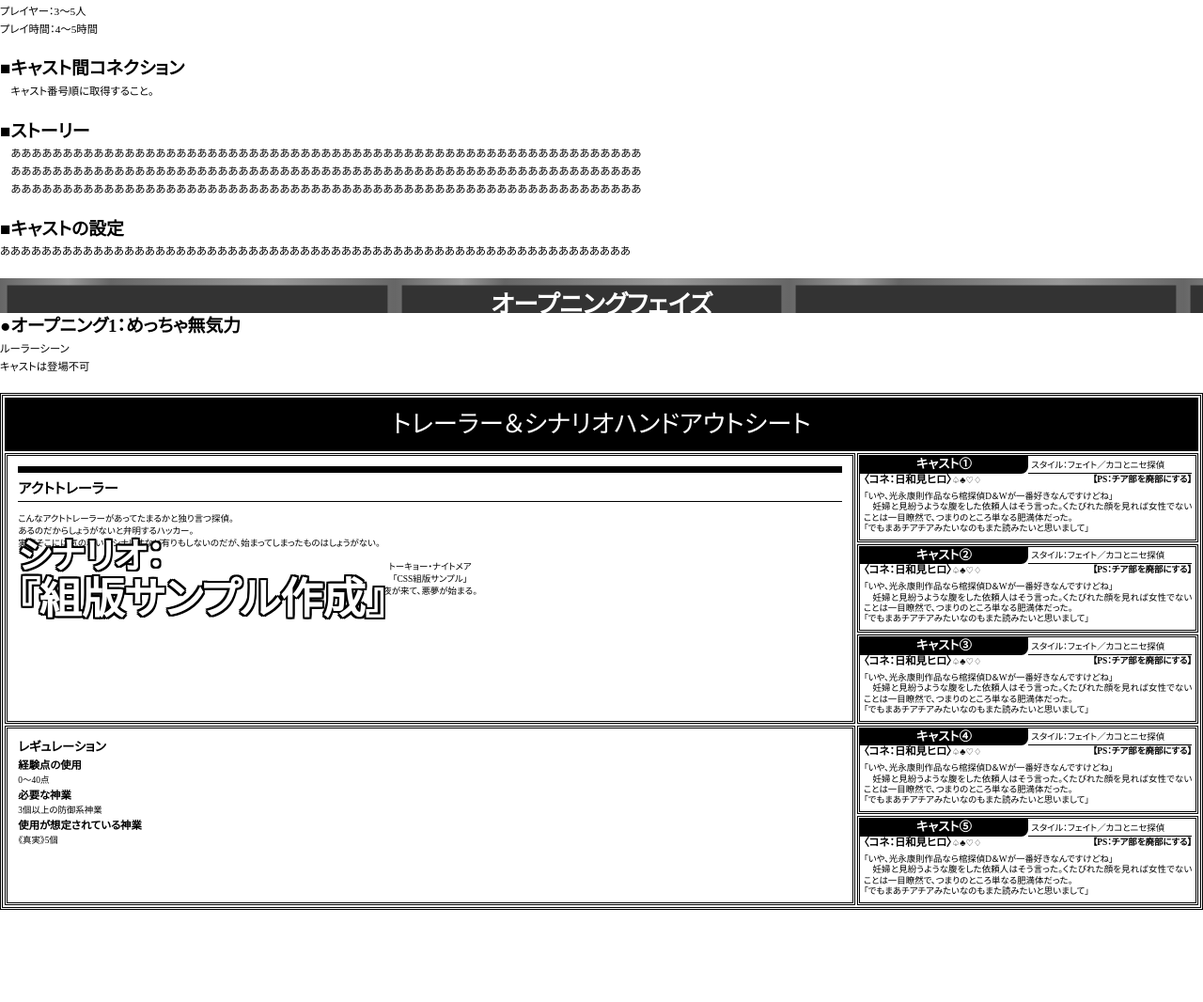
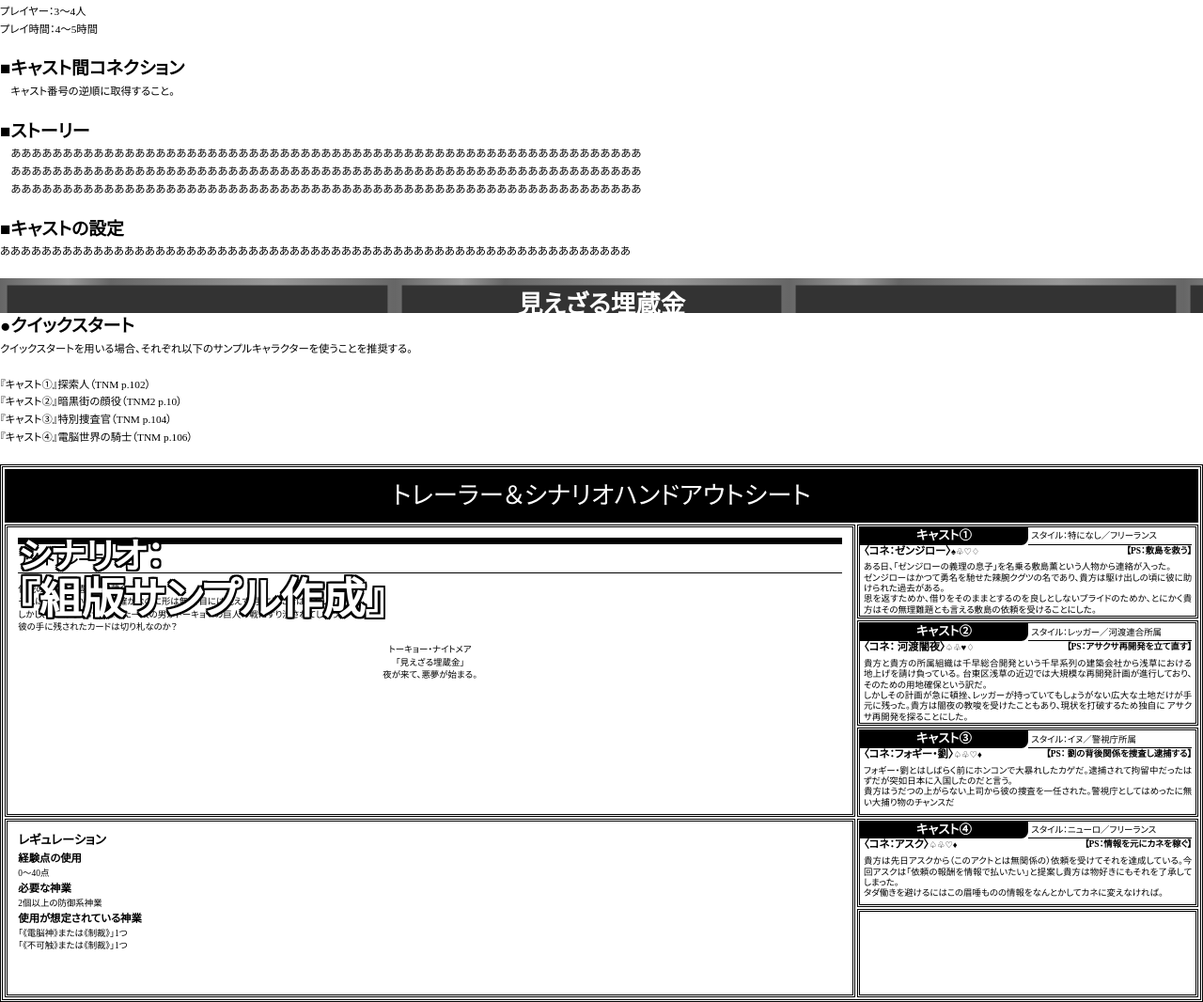
Before and after one commit to liarnose/book_tnm, a website: page book.html in a window 1280 px wide. Shown: the part 120-1186 px from the top of the page at 94% size. Before the commit the page ends 1117 px from the top, so only its background shows below. Drawn offline with Linux system fonts and the light colour scheme; a web font is replaced by a local one.

Commit message:
本文内容を変更

```diff
--- a/book.html
+++ b/book.html
@@ -17,12 +17,12 @@
   <h2>プレアクト</h2>
   <h3>■シナリオデータ</h3>
   <p class="gothic">
-    プレイヤー：3～5人<br>
+    プレイヤー：3～4人<br>
     プレイ時間：4～5時間
   </p>
 
   <h3>■キャスト間コネクション</h3>
-  <p>　キャスト番号順に取得すること。</p>
+  <p>　キャスト番号の逆順に取得すること。</p>
 
   <h3>■ストーリー</h3>
   <blockquote><dl>
@@ -39,12 +39,16 @@
   <p>あああああああああああああああああああああああああああああああああああああああああああああああああああああああああああああ</p>
 
   <div class="new-page"></div>
-  <h2 >オープニングフェイズ</h2>
+  <h2 >見えざる埋蔵金</h2>
 
-  <h3 class="gothic">●オープニング1：めっちゃ無気力</h3>
+  <h3 class="gothic">●クイックスタート</h3>
+<p>クイックスタートを⽤いる場合、それぞれ以下のサンプルキャラクターを使うことを推奨する。
   <p class="gothic">
-    ルーラーシーン<br>
-    キャストは登場不可
+『キャスト①』探索人（TNM p.102）<br>
+『キャスト②』暗黒街の顔役（TNM2 p.10）<br>
+『キャスト③』特別捜査官（TNM p.104）<br>
+『キャスト④』電脳世界の騎士（TNM p.106）
+
   </p>
 
   <table class="handout">
@@ -57,24 +61,25 @@
       <tr>
         <td rowspan="3" class="handout-trailer">
           <h3>アクトトレーラー</h3>
-          <p>こんなアクトトレーラーがあってたまるかと独り言つ探偵。</p>
-          <p>あるのだからしょうがないと弁明するハッカー。</p>
-          <p>実際そこには気の利いたシナリオなど有りもしないのだが、始まってしまったものはしょうがない。</p>
-          <p class="trailer-last">トーキョー・ナイトメア<br>「CSS組版サンプル」<br>夜が来て、悪夢が始まる。<p>
+          <p>伝説のクグツが遺した埋蔵金。
+          <p>それは埋まっている場所は確かなのに形は無く、目には見えず、手にした者はいない。
+          <p>しかし、見つからなければまた一人の男がトーキョーの巨人の戦にすり潰されてしまう。
+          <p>彼の手に残されたカードは切り札なのか？
+          <p class="trailer-last">トーキョー・ナイトメア<br>「見えざる埋蔵金」<br>夜が来て、悪夢が始まる。<p>
         </td>
         <td class="handout-cast">
           <div class="cast-row">
             <h3>キャスト①</h3>
-            <p class="cast-style">スタイル：フェイト／カコとニセ探偵</p>
+            <p class="cast-style">スタイル：特になし／フリーランス</p>
           </div>
           <div class="cast-row">
-            <p class="cast-connection"><strong>〈コネ：日和見ヒロ〉</strong>♤♣♡♢</p>
-            <p class="cast-ps">【PS：チア部を廃部にする】</p>
+            <p class="cast-connection"><strong>〈コネ：ゼンジロー〉</strong>♠♧♡♢</p>
+            <p class="cast-ps">【PS：敷島を救う】</p>
           </div>
           <div class="cast-text">
-            <p>「いや、光永康則作品なら棺探偵D＆Wが一番好きなんですけどね」</p>
-            <p>　妊婦と見紛うような腹をした依頼人はそう言った。くたびれた顔を見れば女性でないことは一目瞭然で、つまりのところ単なる肥満体だった。</p>
-            <p>「でもまあチアチアみたいなのもまた読みたいと思いまして」</p>
+            <p>ある⽇、「ゼンジローの義理の息⼦」を名乗る敷島薫という⼈物から連絡が⼊った。
+            <p>ゼンジローはかつて勇名を馳せた辣腕クグツの名であり、貴⽅は駆け出しの頃に彼に助けられた過去がある。
+            <p>恩を返すためか、借りをそのままとするのを良しとしないプライドのためか、とにかく貴⽅はその無理難題とも⾔える敷島の依頼を受けることにした。
           </div>
         </td>
       </tr>
@@ -82,16 +87,17 @@
         <td class="handout-cast">
           <div class="cast-row">
             <h3>キャスト②</h3>
-            <p class="cast-style">スタイル：フェイト／カコとニセ探偵</p>
+            <p class="cast-style">スタイル：レッガー／河渡連合所属</p>
           </div>
           <div class="cast-row">
-            <p class="cast-connection"><strong>〈コネ：日和見ヒロ〉</strong>♤♣♡♢</p>
-            <p class="cast-ps">【PS：チア部を廃部にする】</p>
+            <p class="cast-connection"><strong>〈コネ： 河渡闇夜〉</strong>♤♧♥♢</p>
+            <p class="cast-ps">【PS：アサクサ再開発を⽴て直す】</p>
           </div>
           <div class="cast-text">
-            <p>「いや、光永康則作品なら棺探偵D＆Wが一番好きなんですけどね」</p>
-            <p>　妊婦と見紛うような腹をした依頼人はそう言った。くたびれた顔を見れば女性でないことは一目瞭然で、つまりのところ単なる肥満体だった。</p>
-            <p>「でもまあチアチアみたいなのもまた読みたいと思いまして」</p>
+            <p>貴⽅と貴⽅の所属組織は千早総合開発という千早系列の建築会社から浅草における地上げを請け負っている。
+            台東区浅草の近辺では⼤規模な再開発計画が進⾏しており、そのための⽤地確保という訳だ。
+            <p>しかしその計画が急に頓挫、レッガーが持っていてもしょうがない広⼤な⼟地だけが⼿元に残った。貴⽅は闇夜の教唆を受けたこともあり、現状を打破するため独⾃に
+アサクサ再開発を探ることにした。
           </div>
         </td>
       </tr>
@@ -99,16 +105,15 @@
         <td class="handout-cast">
           <div class="cast-row">
             <h3>キャスト③</h3>
-            <p class="cast-style">スタイル：フェイト／カコとニセ探偵</p>
+            <p class="cast-style">スタイル：イヌ／警視庁所属</p>
           </div>
           <div class="cast-row">
-            <p class="cast-connection"><strong>〈コネ：日和見ヒロ〉</strong>♤♣♡♢</p>
-            <p class="cast-ps">【PS：チア部を廃部にする】</p>
+            <p class="cast-connection"><strong>〈コネ：フォギー・劉〉</strong>♤♧♡♦</p>
+            <p class="cast-ps">【PS： 劉の背後関係を捜査し逮捕する】</p>
           </div>
           <div class="cast-text">
-            <p>「いや、光永康則作品なら棺探偵D＆Wが一番好きなんですけどね」</p>
-            <p>　妊婦と見紛うような腹をした依頼人はそう言った。くたびれた顔を見れば女性でないことは一目瞭然で、つまりのところ単なる肥満体だった。</p>
-            <p>「でもまあチアチアみたいなのもまた読みたいと思いまして」</p>
+            <p>フォギー・劉とはしばらく前にホンコンで⼤暴れしたカゲだ。逮捕されて拘留中だったはずだが突如日本に⼊国したのだと⾔う。
+            <p>貴⽅はうだつの上がらない上司から彼の捜査を⼀任された。警視庁としてはめったに無い⼤捕り物のチャンスだ
           </div>
         </td>
       </tr>
@@ -118,40 +123,30 @@
           <h4>経験点の使用</h4>
           <p>0～40点</p>
           <h4>必要な神業</h4>
-          <p>3個以上の防御系神業</p>
+          <p>2個以上の防御系神業</p>
           <h4>使用が想定されている神業</h4>
-          <p>《真実》5個</p>
+          <p>「《電脳神》または《制裁》」1つ</p>
+          <p>「《不可触》または《制裁》」1つ
         </td>
         <td class="handout-cast">
           <div class="cast-row">
             <h3>キャスト④</h3>
-            <p class="cast-style">スタイル：フェイト／カコとニセ探偵</p>
+            <p class="cast-style">スタイル：ニューロ／フリーランス</p>
           </div>
           <div class="cast-row">
-            <p class="cast-connection"><strong>〈コネ：日和見ヒロ〉</strong>♤♣♡♢</p>
-            <p class="cast-ps">【PS：チア部を廃部にする】</p>
+            <p class="cast-connection"><strong>〈コネ：アスク〉</strong>♤♧♡♦</p>
+            <p class="cast-ps">【PS：情報を元にカネを稼ぐ】</p>
           </div>
           <div class="cast-text">
-            <p>「いや、光永康則作品なら棺探偵D＆Wが一番好きなんですけどね」</p>
-            <p>　妊婦と見紛うような腹をした依頼人はそう言った。くたびれた顔を見れば女性でないことは一目瞭然で、つまりのところ単なる肥満体だった。</p>
-            <p>「でもまあチアチアみたいなのもまた読みたいと思いまして」</p>
+            <p>貴⽅は先⽇アスクから（このアクトとは無関係の）依頼を受けてそれを達成している。今回アスクは「依頼の報酬を情報で払いたい」と提案し貴⽅は物好きにもそれを了承してしまった。
+            <p>タダ働きを避けるにはこの眉唾ものの情報をなんとかしてカネに変えなければ。
           </div>
         </td>
       </tr>
       <tr>
         <td class="handout-cast">
           <div class="cast-row">
-            <h3>キャスト⑤</h3>
-            <p class="cast-style">スタイル：フェイト／カコとニセ探偵</p>
-          </div>
-          <div class="cast-row">
-            <p class="cast-connection"><strong>〈コネ：日和見ヒロ〉</strong>♤♣♡♢</p>
-            <p class="cast-ps">【PS：チア部を廃部にする】</p>
-          </div>
-          <div class="cast-text">
-            <p>「いや、光永康則作品なら棺探偵D＆Wが一番好きなんですけどね」</p>
-            <p>　妊婦と見紛うような腹をした依頼人はそう言った。くたびれた顔を見れば女性でないことは一目瞭然で、つまりのところ単なる肥満体だった。</p>
-            <p>「でもまあチアチアみたいなのもまた読みたいと思いまして」</p>
+
           </div>
         </td>
       </tr>
```
